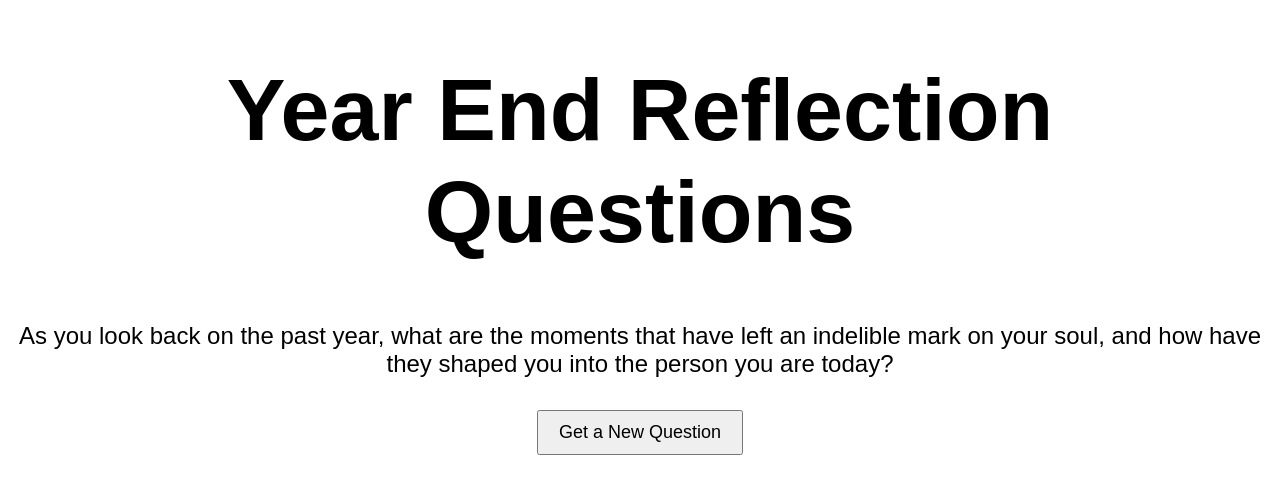
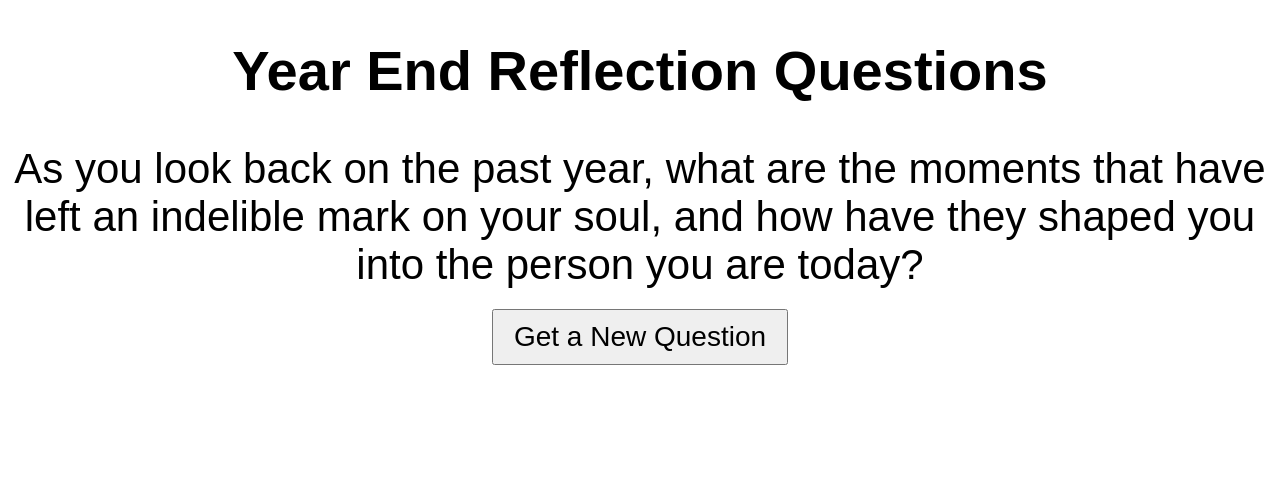
Before and after one commit to Hsnvrs/reflect, a plain HTML site: page index.html in a window 1280 px wide. Drawn offline with Linux system fonts and the light colour scheme.

Commit message:
Update index.html

```diff
--- a/index.html
+++ b/index.html
@@ -5,17 +5,17 @@
   <title>Year End Reflection Questions</title>
   <style>
     body {
-      font-size: 44px;
+      font-size: 28px;
       font-family: Arial, sans-serif;
       text-align: center;
     }
     #question {
-      font-size: 24px;
+      font-size: 42px;
       margin-bottom: 20px;
     }
     #button {
       padding: 10px 20px;
-      font-size: 18px;
+      font-size: 28px;
       cursor: pointer;
     }
   </style>
```
